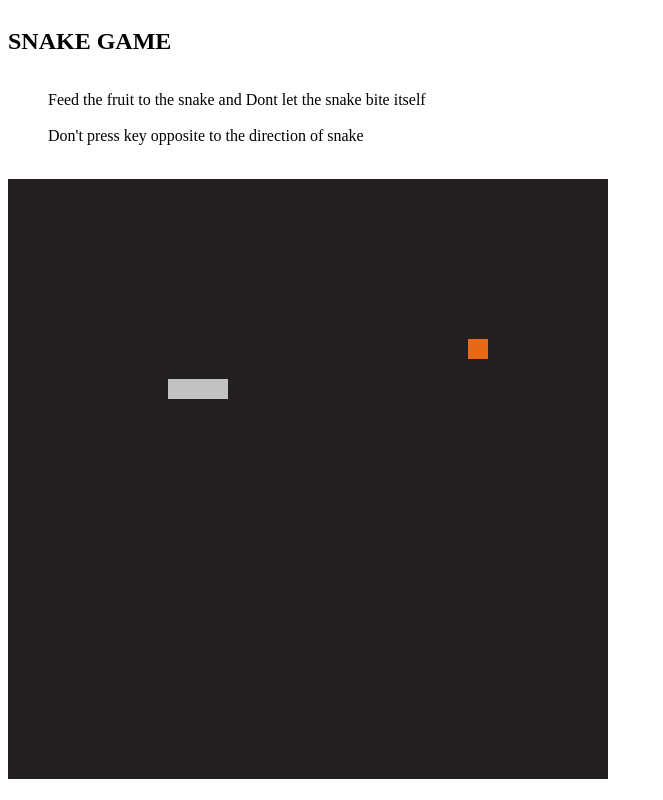
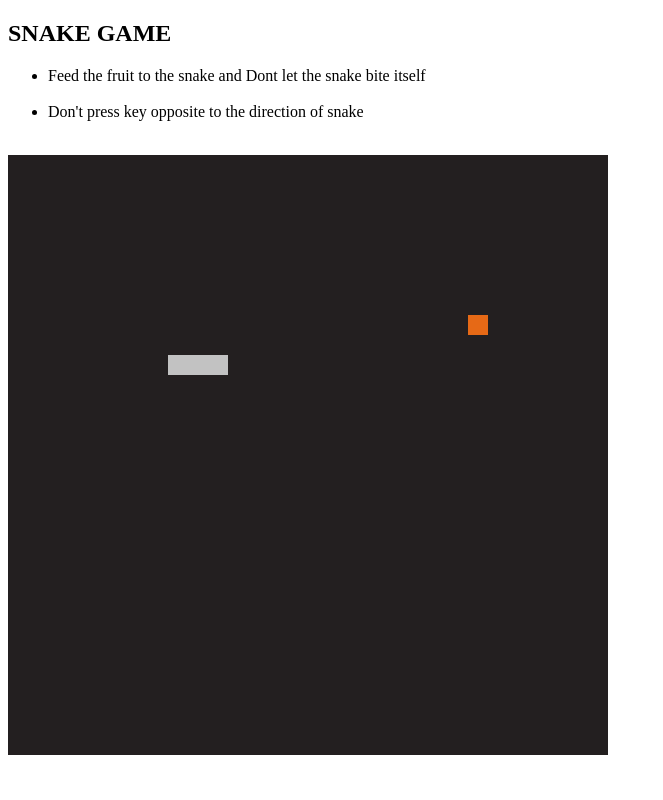
Before and after one commit to adityapaul18/snake-game, a plain HTML site: page front.html in a window 1280 px wide. Shown: the whole page, without its empty margins (0-663 px from the left). Drawn offline with Linux system fonts and the light colour scheme.

Commit message:
Managed  spacings

```diff
--- a/front.html
+++ b/front.html
@@ -5,14 +5,19 @@
     <meta charset="UTF-8">
     <meta name="viewport" content="width=device-width, initial-scale=1.0">
     <title>Document</title>
+    <style>
+        div{
+            list-style: none;
+        }
+    </style>
 </head>
 
 <body>
-    <div style="align-content: center;">
+    <div >
         <h2> SNAKE GAME</h2>
     </div>
 
-    <ul style="list-style: none;">
+    <ul>
         <li>Feed the fruit to the snake and Dont let the snake bite itself</li><br>
         <li>Don't press key opposite to the direction of snake</li><br>
     </ul>
```
